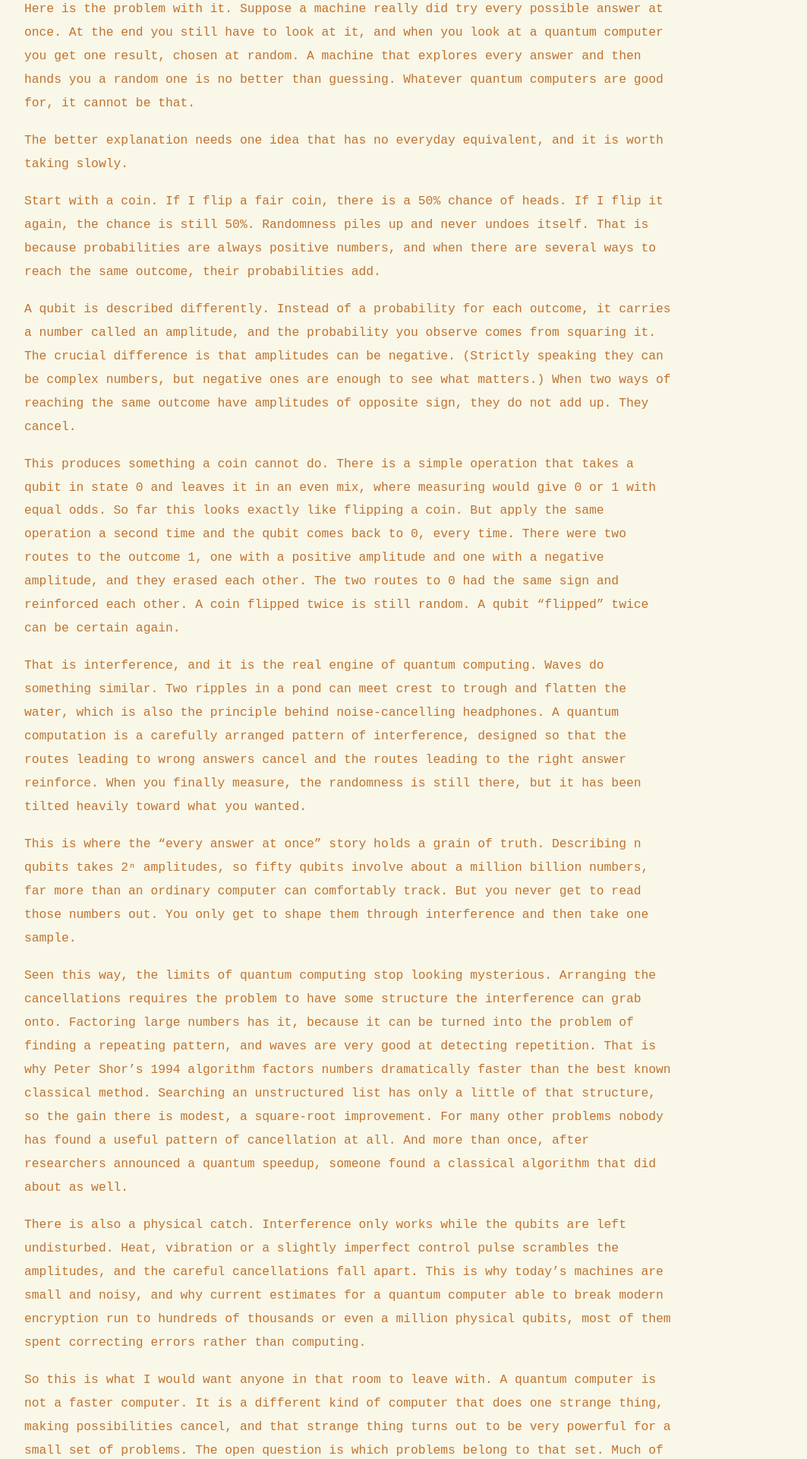
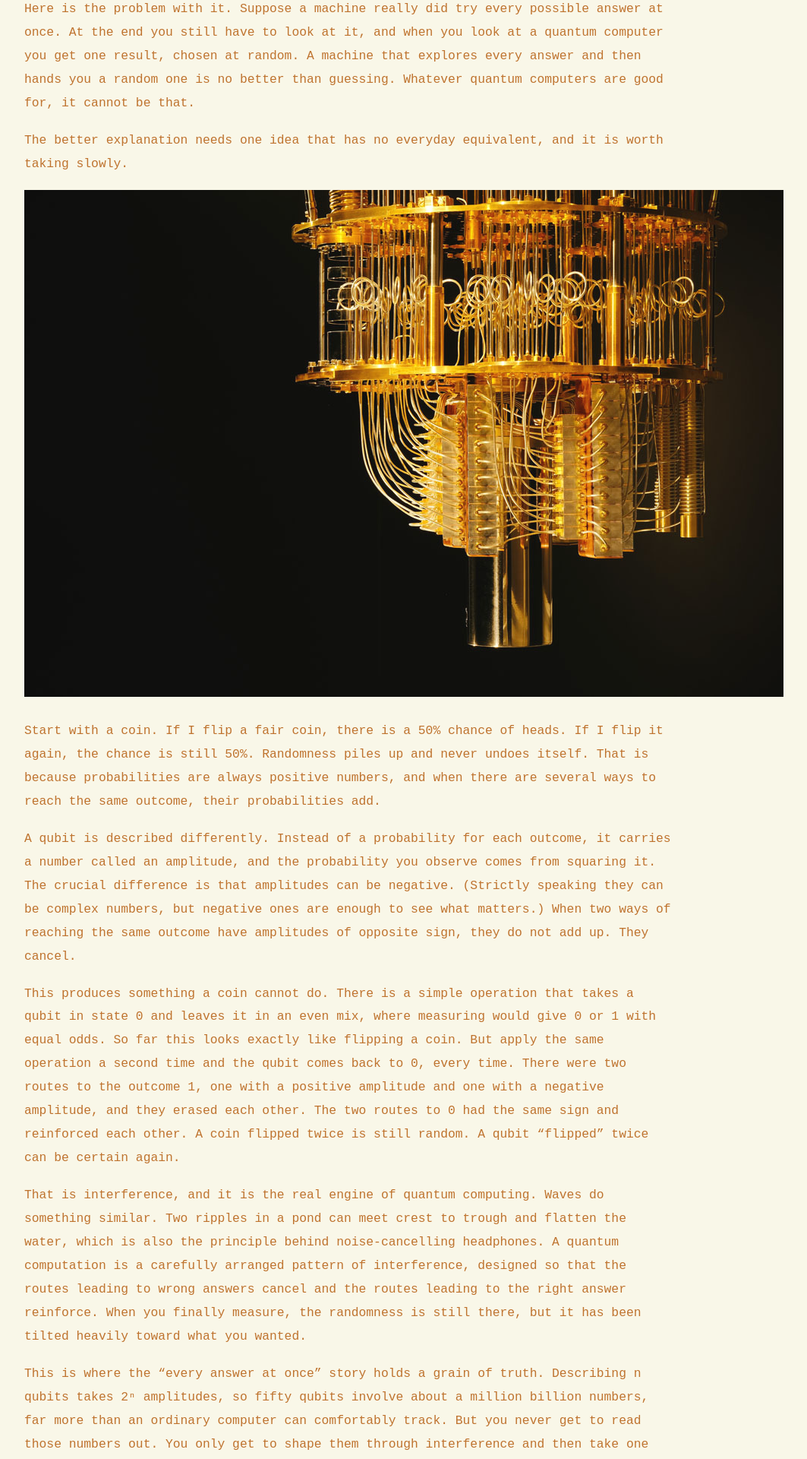
Before and after one commit to AstroNatasha/AstroNatasha.github.io, a Jekyll site: the page built from _phd/2026-09-29-explaining-quantum-computing-to-people-who-dont-need-it.md, in a window 1280 px wide. Shown: the part 623-2543 px from the top of the page at 76% size, without its empty margins (178-1241 px from the left). Built offline with Jekyll 4.4.1, drawn with Linux system fonts in a browser that asks for light colours.

Commit message:
Update PhD Journey “2026-09-29-explaining-quantum-computing-to-people-who-dont-need-it”

```diff
--- a/_phd/2026-09-29-explaining-quantum-computing-to-people-who-dont-need-it.md
+++ b/_phd/2026-09-29-explaining-quantum-computing-to-people-who-dont-need-it.md
@@ -8,6 +8,8 @@ I once had to explain my research to a mixed audience. Some of the people in the
 Here is the problem with it. Suppose a machine really did try every possible answer at once. At the end you still have to look at it, and when you look at a quantum computer you get one result, chosen at random. A machine that explores every answer and then hands you a random one is no better than guessing. Whatever quantum computers are good for, it cannot be that.
 
 The better explanation needs one idea that has no everyday equivalent, and it is worth taking slowly.
+
+![quantum-computers-and-accelerated-discovery_40645906341_o-1000](/images/misc/quantum-computers-and-accelerated-discovery_40645906341_o-1000.jpg)
 
 Start with a coin. If I flip a fair coin, there is a 50% chance of heads. If I flip it again, the chance is still 50%. Randomness piles up and never undoes itself. That is because probabilities are always positive numbers, and when there are several ways to reach the same outcome, their probabilities add.
 
```
Also changed, not shown: images/misc/quantum-computers-and-accelerated-discovery_40645906341_o-1000.jpg (added).
